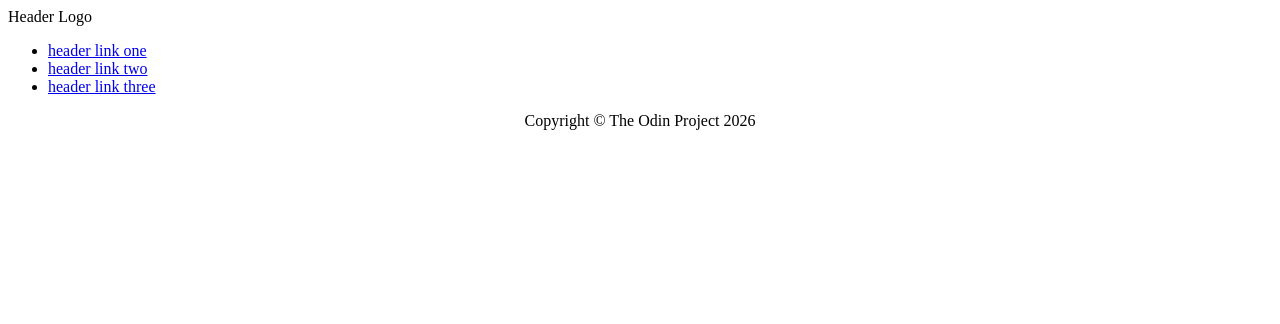
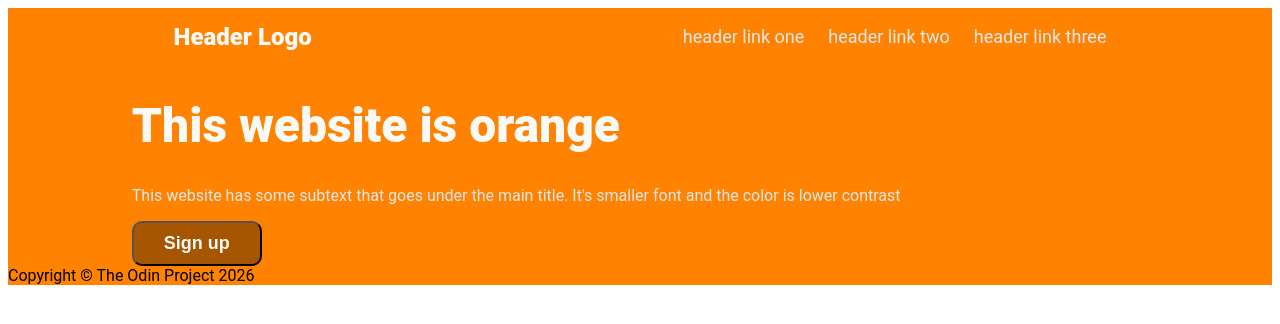
Before and after one commit to 45p87814/odin-landing-page, a plain HTML site: page index.html in a window 1280 px wide. Drawn offline with Linux system fonts and the light colour scheme.

Commit message:
Improve header styles

```diff
--- a/index.html
+++ b/index.html
@@ -8,8 +8,7 @@
 </head>
 <body>
 <div class ="header">
-    Header Logo
-</div>
+    <div class="logo">Header Logo</div>
 
 <div class ="navigation">
     <ul>
@@ -18,12 +17,20 @@
         <li><a href="#">header link three</a></li>
     </ul>
 </div>
+</div>
 
 <div class="main">
-<div class="hero">
+    <div class="hero">
+<div class="left-hero">
+    <h1>This website is orange</h1>
+    <p>This website has some subtext that goes under the main title. It's smaller font and the color is lower contrast</p>
+    <button>Sign up</button>
+</div>
+
+<div class="right-hero">
 
 </div>
-
+</div>
 <div class="information">
 
 </div>
--- a/style.css
+++ b/style.css
@@ -1,14 +1,62 @@
 body {
-    display: flex;
-    flex-direction: column;
+    font-family: Roboto, sans-serif;
+
 }
 
-.main {
+.header {
     display: flex;
-    flex: 1;
+    justify-content: space-around;
+    align-items: center;
+    background-color: #FF8300;
+    font-size: 18px;
+
 }
 
+.logo {
+    font-weight: 900;
+    font-size: 24px;
+    color: #f9faf8;
+}
+
+ul {
+    list-style-type: none;
+    display: flex;
+    gap: 24px;
+}
+
+a {
+    text-decoration: 0;
+     color: #E5E7EB;
+}
+
+.hero {
+    display: flex;
+    justify-content: space-around;
+    background-color: #FF8300;
+}
+
+.left-hero h1 {
+    font-weight: 900;
+    color: #f9faf8;
+    font-size: 48px;
+}
+
+.left-hero p {
+    color: #E5E7EB;
+}
+
+button {
+    background-color: #A65500;
+    border-radius: 10px;
+    padding: 10px 30px;
+    color:#f9faf8;
+    font-size: 18px;
+    font-weight: bold;
+}
+
+
 .footer {
+    background-color:#FF8300 ;
     display: flex;
-    justify-content: center;
+
 }
```
